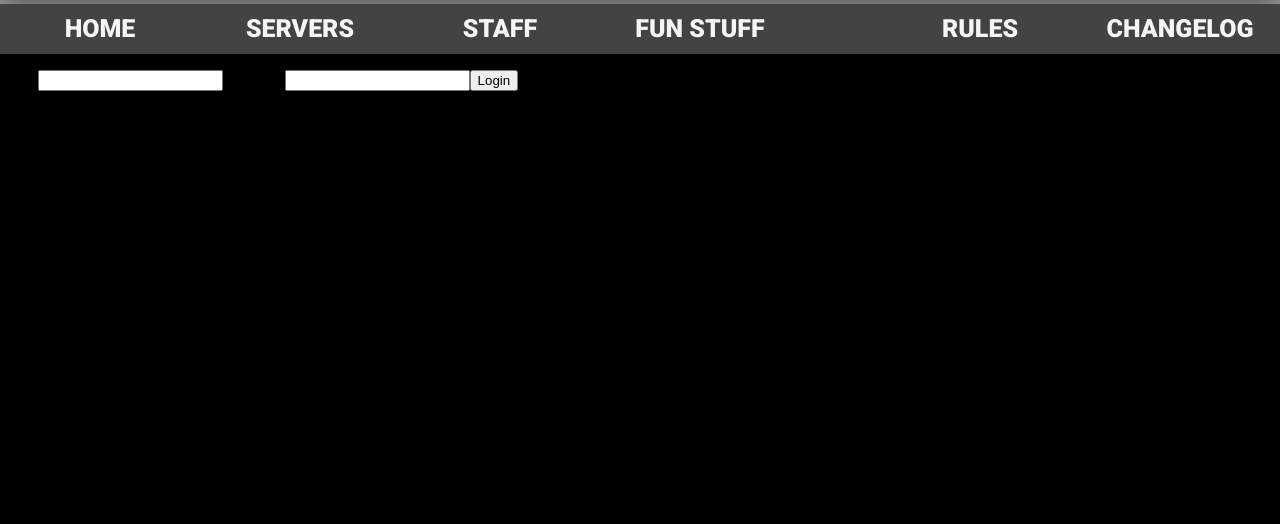
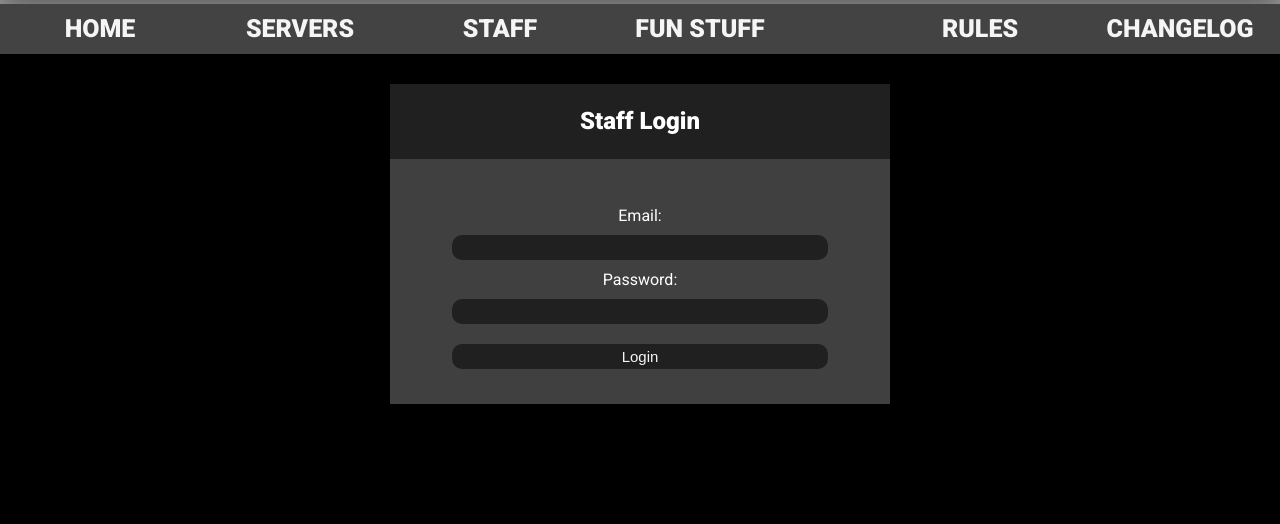
Before and after one commit to EverettBazzocchi/www.shotty.tech, a React (Create React App) app: page /login in a window 1280 px wide. Shown: the part 276-800 px from the top of the page. Built offline with nearby package versions, Linux system fonts and the light colour scheme; no server answers; grey boxes are pictures that could not be loaded.

Commit message:
Login Page Styled

```diff
--- a/src/App.css
+++ b/src/App.css
@@ -1,3 +1,3 @@
 main {
-    min-height: 75vh;
+    min-height: 55vh;
 }
--- a/src/App.js
+++ b/src/App.js
@@ -13,6 +13,7 @@ import Home from "./Pages/Home/Home";
 import Fun from "./Pages/Fun/Fun";
 import Rules from "./Pages/Rules/Rules";
 import Changelog from "./Pages/Changelog/Changelog";
+import Profile from "./Pages/Profile/Profile";
 
 import "./App.css";
 
@@ -30,6 +31,7 @@ function App() {
                     <Route path="/fun/*" element={<Fun/>} />
                     <Route path="/rules/*" element={<Rules/>} />
                     <Route path="/changelog/*" element={<Changelog/>} />
+                    <Route path="/profile/*" element={<Profile/>} />
                     <Route path="*" element={<Home/>} />
                 </Routes>
             </main>
--- a/src/Components/HeaderComponents/Header.css
+++ b/src/Components/HeaderComponents/Header.css
@@ -9,8 +9,19 @@ div#TopNav {
     z-index: 100;
 }
 
+#TopNav h2 button {
+    background-color: transparent;
+    color: white;
+    border: none;
+    margin-left: 0px !important;
+    font-size: 17px;
+    line-height: 20px;
+    border-left: 1px solid whitesmoke;
+    cursor: pointer;
+}
+
 #TopNav h2,
-h1 {
+#TopNav h1 {
     color: whitesmoke;
     font-family: 'Roboto';
     font-weight: bold;
--- a/src/Components/HeaderComponents/TopNav.js
+++ b/src/Components/HeaderComponents/TopNav.js
@@ -4,10 +4,9 @@ import { NavLink } from 'react-router-dom';
 import "./Header.css"
 
 function logout() {
-    api.deleteCurrentSession()
-    setTimeout(() => {
+    api.deleteCurrentSession().then(() => {
         window.location.reload();
-    }, 1000);
+    })
 }
 
 const TopNav = () => {
@@ -24,7 +23,7 @@ const TopNav = () => {
 
     var h2tag;
     if (username) {
-        h2tag = <h2>Welcome, {username} <button onClick={logout}>Logout</button></h2>
+        h2tag = <h2><NavLink to="/profile">Welcome, {username}</NavLink> <button onClick={logout}>Logout</button></h2>
     } else h2tag = <h2><NavLink to="/login">Staff Login</NavLink></h2>
 
     return (
--- /dev/null
+++ b/src/Pages/Login/Login.css
@@ -0,0 +1,74 @@
+article#Login {
+    font-family: 'Roboto', sans-serif;
+    margin: 30px auto;
+    max-width: 500px;
+    min-width: 300px;
+    width: 80%;
+    padding: 0px;
+    background-color: #404040;
+    color: white;
+    min-height: 40vh;
+
+}
+
+.Login-Top {
+    line-height: 75px;
+    text-align: center;
+    height: 75px;
+    display: flex;
+    width: 100%;
+    background-color: #202020;
+    padding: 15px;
+    box-sizing: border-box;
+    justify-content: center;
+    align-items: center;
+}
+
+.Login-Top h2 {
+    line-height: 75px;
+}
+
+#Login div {
+    padding: 15px;
+    box-sizing: border-box;
+}
+
+#Login-Form {
+    display: flex;
+    flex-direction: column;
+    justify-content: center;
+    align-items: center;
+}
+
+#Login-Form input {
+    color: whitesmoke;
+    width: 80%;
+    min-width: 150px;
+    height: 25px;
+    border-radius: 10px;
+    border: none;
+    margin: 10px;
+    padding: 0px 15px;
+    box-sizing: border-box;
+    font-size: 15px;
+    background-color: #202020;
+}
+
+#Login-Form input:focus {
+    outline: none;
+}
+
+#Login-Form button {
+    color: whitesmoke;
+    width: 80%;
+    min-width: 150px;
+    height: 25px;
+    border-radius: 10px;
+    border: none;
+    margin: 10px;
+    padding: 0px 15px;
+    box-sizing: border-box;
+    font-size: 15px;
+    background-color: #202020;
+    cursor: pointer;
+}
--- a/src/Pages/Login/Login.js
+++ b/src/Pages/Login/Login.js
@@ -1,39 +1,45 @@
-import { redirect} from 'react-router-dom'
+
 import { useState, useEffect } from 'react'
 import api from '../../api'
+
+import './Login.css';
+
 
 function login() {
     let password = document.getElementById('password').value
     let email = document.getElementById('email').value
-    api.createSession(email, password)
-
-    setTimeout(() => {
-        window.location.reload();
-    }, 1000);
+    try {
+        api.createSession(email, password)
+        .then((response) => {
+            document.location.href = "/";
+        })
+    } catch (error) {
+        document.getElementById('error').innerHTML = error;
+    }
 }
 
 const Login = () => {
-    const [username, setUsername] = useState('')
+    try {
+        api.getAccount().then(() => {
+            document.location.href = "/";
+        })
+    } catch (error) {}
 
-    useEffect(() => {
-        try {
-            api.getAccount().then((response) => {
-                setUsername(response.name)
-                document.location.href="/";
-            })
-        } catch (error) {
-            setUsername(null)
-        }
-    }, [])
     return (
-        <div className="login">
-            <p>{username}</p>
-            <label for="email">Email</label>
-            <input name="email" id="email" type="email" required />
-            <label for="password">Password</label>
-            <input name="password" id="password" type="password" required />
-            <button onClick={login}>Login</button>
-        </div>
+
+        <article id="Login">
+            <div className="Login-Top">
+                <h2>Staff Login</h2>
+            </div>
+            <div id="Login-Form">
+                <p id="error"></p>
+                <label for="email">Email:</label>
+                <input name="email" id="email" type="email" required />
+                <label for="password">Password:</label>
+                <input name="password" id="password" type="password" required />
+                <button onClick={login}>Login</button>
+            </div>
+        </article>
     )
 }
 
--- /dev/null
+++ b/src/Pages/Profile/Profile.js
@@ -0,0 +1,7 @@
+const Profile = () => {
+  return (
+    <div>Profile</div>
+  )
+}
+
+export default Profile
--- a/src/api.js
+++ b/src/api.js
@@ -31,6 +31,10 @@ let api = {
         return api.provider().account.createEmailSession(email, password);
     },
 
+    updatePassword: (password) => {
+        return api.provider().account.updatePassword(password);
+    },
+
     deleteCurrentSession: () => {
         return api.provider().account.deleteSession('current');
     },
```
